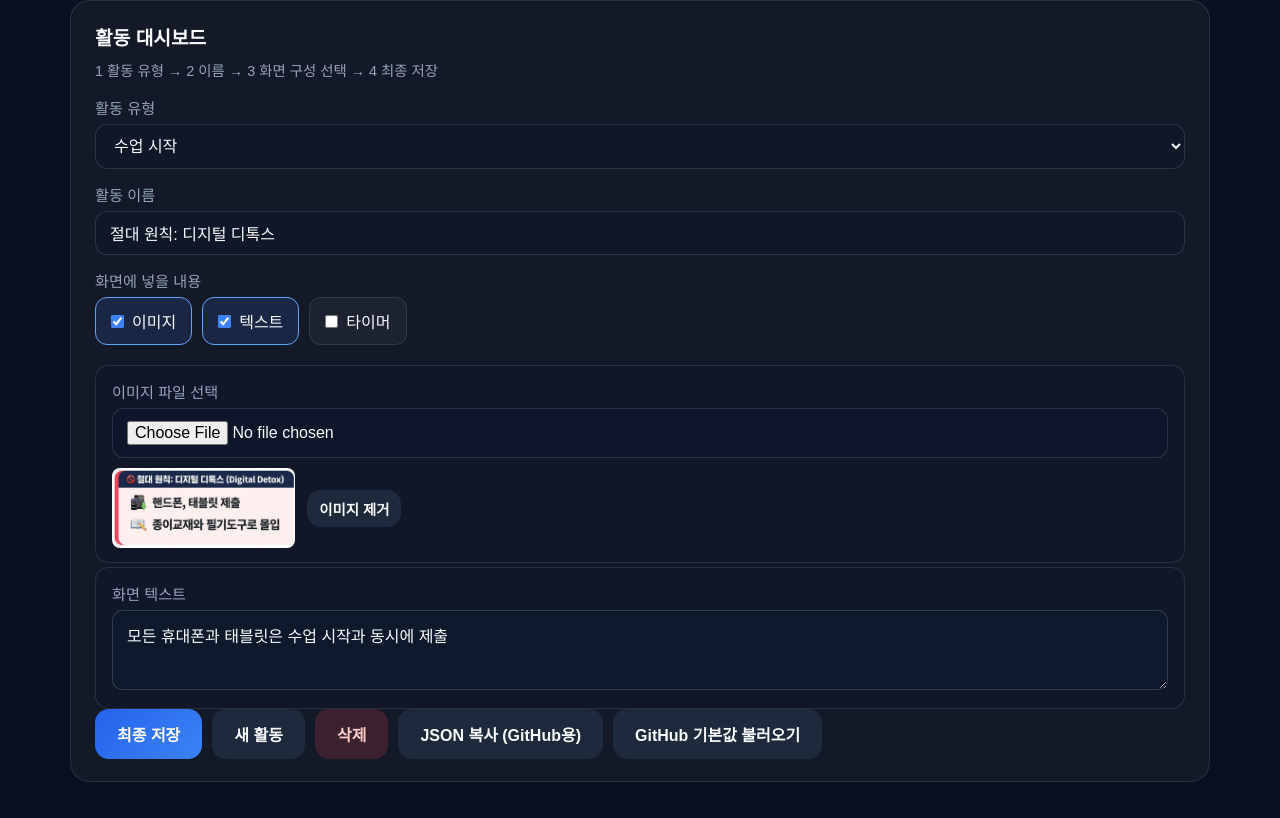
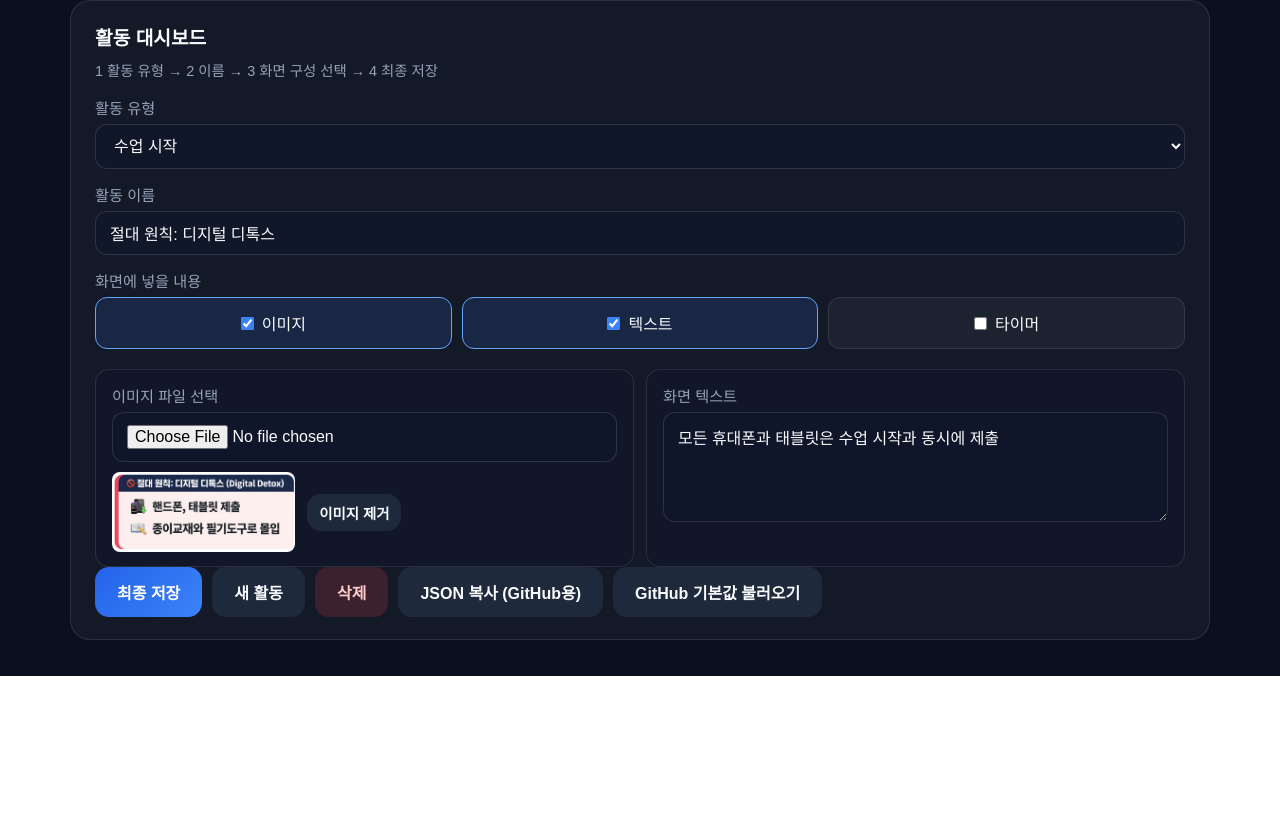
Before and after one commit to joko8145/class-tool, a plain HTML site: page index.html in a window 1280 px wide. Shown: the part 959-1777 px from the top of the page. After the commit the page ends 1635 px from the top, so only its background shows below. Drawn offline with Linux system fonts and the light colour scheme.

Commit message:
Redesign classroom UI

```diff
--- a/index.html
+++ b/index.html
@@ -170,20 +170,28 @@
       font-size: 1rem; font-family: inherit;
     }
     .field.row input[type="number"], .field.row select { width: 160px; }
-    .content-checks { display: flex; flex-wrap: wrap; gap: 10px; }
+    .content-checks {
+      display: grid; grid-template-columns: repeat(3, 1fr); gap: 10px;
+    }
     .check-label {
-      display: inline-flex; align-items: center; gap: 8px;
+      display: flex; align-items: center; justify-content: center; gap: 8px;
       color: var(--text); font-size: 1rem; cursor: pointer;
-      padding: 11px 15px; border-radius: 12px;
+      padding: 13px 12px; border-radius: 12px;
       background: rgba(255,255,255,0.04); border: 1px solid var(--line);
     }
     .check-label input { width: auto; margin: 0; accent-color: var(--accent); }
     .check-label:has(input:checked) { border-color: var(--accent-soft); background: rgba(59,130,246,0.14); }
+    .content-fields-row {
+      display: flex; gap: 12px; margin-top: 12px; align-items: stretch;
+    }
+    .content-fields-row[hidden] { display: none !important; }
     .content-panel {
-      margin-top: 4px; padding: 14px 16px; border-radius: 14px;
+      flex: 1; min-width: 0; padding: 14px 16px; border-radius: 14px;
       background: rgba(15,23,42,0.55); border: 1px solid var(--line);
     }
     .content-panel[hidden] { display: none !important; }
+    .content-panel .field { margin-bottom: 0; }
+    .content-panel textarea { min-height: 110px; resize: vertical; }
     .save-toast {
       margin-top: 10px; padding: 10px 14px; border-radius: 10px;
       background: rgba(34,197,94,0.18); color: #bbf7d0; font-size: 0.95rem;
@@ -225,6 +233,8 @@
       .activity-chip { flex: 0 0 150px; max-width: none; }
       .timer-actions { grid-template-columns: 1fr; }
       .timer-actions .btn.primary { grid-column: span 1; }
+      .content-checks { grid-template-columns: 1fr; }
+      .content-fields-row { flex-direction: column; }
     }
   </style>
 </head>
@@ -298,8 +308,9 @@
         </div>
       </div>
 
+      <div class="content-fields-row" id="contentFieldsRow" hidden>
         <div class="content-panel" id="imageField" hidden>
-        <div class="field" style="margin-bottom:0">
+          <div class="field">
             <label for="editImage" id="lblEditImage"></label>
             <input type="file" id="editImage" accept="image/*">
             <div class="thumb-row" id="editThumbRow" hidden>
@@ -310,16 +321,17 @@
         </div>
 
         <div class="content-panel" id="textField" hidden>
-        <div class="field" style="margin-bottom:0">
+          <div class="field">
             <label for="editSub" id="lblEditSub"></label>
-          <textarea id="editSub" rows="3" maxlength="300" style="width:100%;padding:12px 14px;border:1px solid rgba(255,255,255,0.15);border-radius:10px;background:rgba(15,28,46,0.7);color:var(--text);font-size:1rem;font-family:inherit;resize:vertical"></textarea>
+            <textarea id="editSub" rows="4" maxlength="300"></textarea>
           </div>
         </div>
 
         <div class="content-panel" id="timerField" hidden>
-        <div class="field row" style="margin-bottom:0">
+          <div class="field">
             <label for="editMinutes" id="lblEditMinutes"></label>
             <input type="number" id="editMinutes" min="1" max="180" value="40">
+          </div>
         </div>
       </div>
 
@@ -464,6 +476,7 @@
     lblChkImage: document.getElementById("lblChkImage"),
     lblChkText: document.getElementById("lblChkText"),
     lblChkTimer: document.getElementById("lblChkTimer"),
+    contentFieldsRow: document.getElementById("contentFieldsRow"),
     imageField: document.getElementById("imageField"),
     textField: document.getElementById("textField"),
     timerField: document.getElementById("timerField"),
@@ -700,6 +713,7 @@
     els.imageField.hidden = !content.image;
     els.textField.hidden = !content.text;
     els.timerField.hidden = !content.timer;
+    els.contentFieldsRow.hidden = !(content.image || content.text || content.timer);
   }
 
   function applyCategoryPreset(category, force) {
```
Lines whose indentation alone changed are shown as unchanged.
